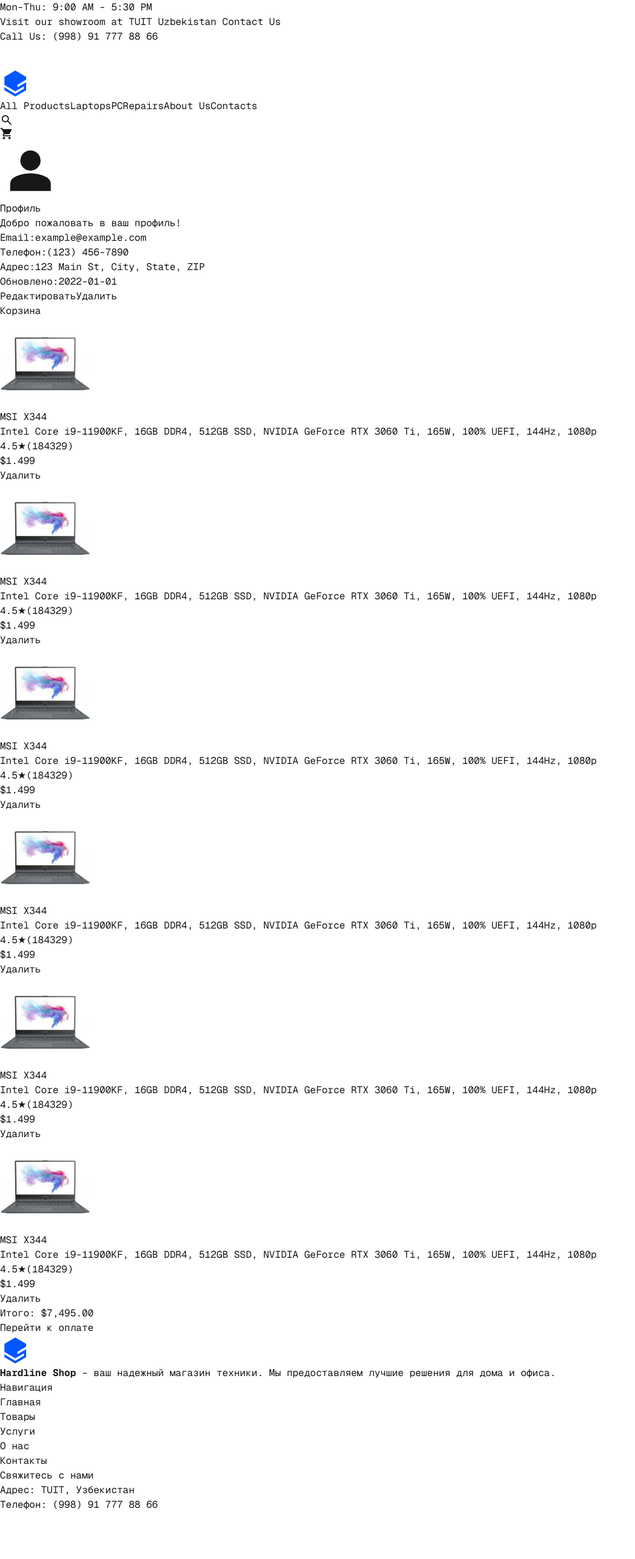
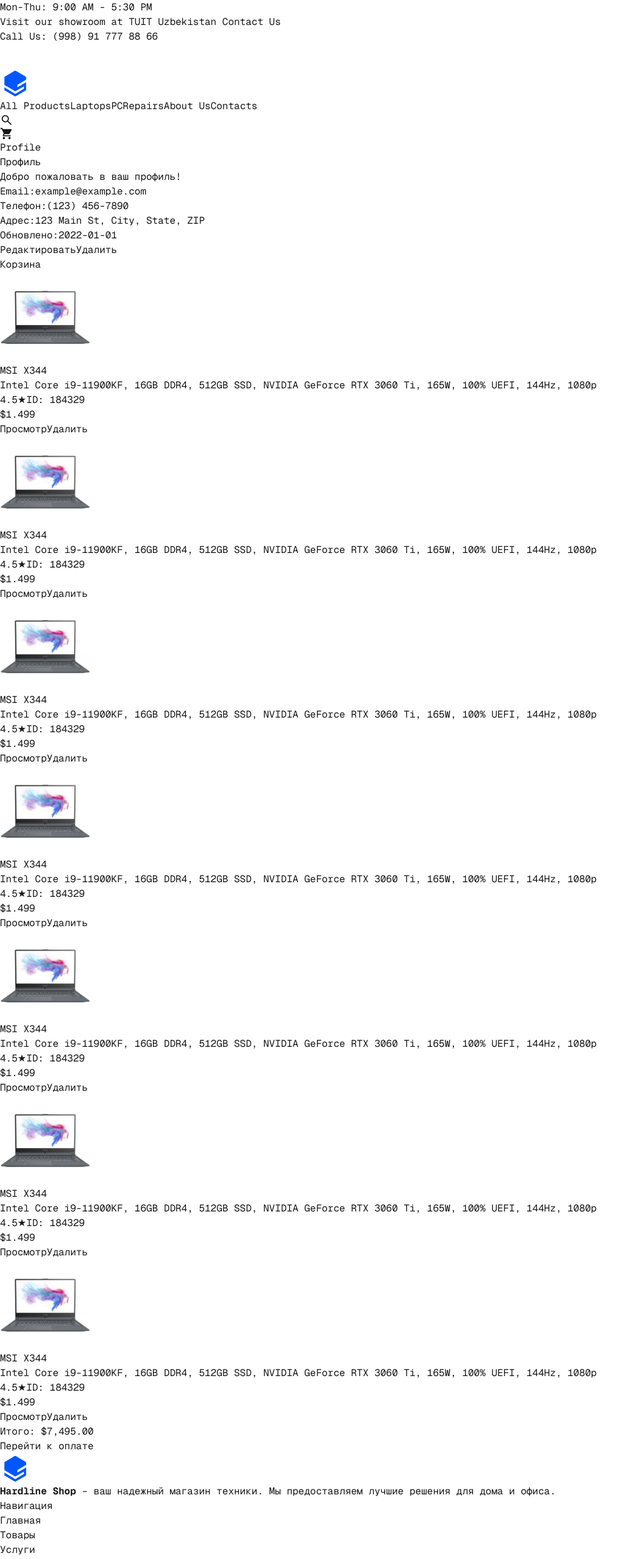
Before and after one commit to Zoha2400/hardline-store-frontend, a Next.js app: page /profile in a window 1280 px wide. Shown: the top 2557 px of the page at 61% size, without its empty margins (0-1042 px from the left). Built offline with nearby package versions, Linux system fonts and the light colour scheme; some icons are missing.

Commit message:
feat: push of upgrades

```diff
--- a/src/components/Cart.tsx
+++ b/src/components/Cart.tsx
@@ -1,4 +1,4 @@
-import React from "react";
+import Link from "next/link";
 
 const cards = [
     {
@@ -61,45 +61,65 @@
         id: "184329",
         url: "/product/184329",
     },
+    {
+        img: "/example.svg",
+        rate: 4.5,
+        title: "MSI X344",
+        price: 1.499,
+        description:
+            "Intel Core i9-11900KF, 16GB DDR4, 512GB SSD, NVIDIA GeForce RTX 3060 Ti, 165W, 100% UEFI, 144Hz, 1080p",
+        id: "184329",
+        url: "/product/184329",
+    },
+
 ];
 
 function Cart() {
     return (
-        <div className="w-3/5 h-auto overflow-auto p-6 bg-neutral-900 shadow-lg rounded-lg text-gray-200">
-            <h1 className="text-2xl font-bold mb-4">Корзина</h1>
-            <div className="flex flex-col gap-4">
+        <div className="w-full h-auto max-w-5xl mx-auto p-8 bg-neutral-900 shadow-xl overflow-auto rounded-2xl text-gray-200">
+            <h1 className="text-3xl font-extrabold mb-6 text-teal-400">Корзина</h1>
+            <div className="flex flex-col gap-6">
                 {cards.map((card, key) => (
                     <div
                         key={key}
-                        className="flex items-center gap-4 bg-neutral-800 p-4 rounded-lg shadow-sm hover:shadow-md transition-shadow"
+                        className="flex items-center gap-6 bg-neutral-800 p-6 rounded-lg shadow-md hover:shadow-lg transition-shadow"
                     >
                         <img
                             src={card.img}
                             alt={card.title}
-                            className="w-24 h-24 object-cover rounded-lg"
+                            className="w-32 h-32 object-cover rounded-lg border-2 border-gray-700"
                         />
+
                         <div className="flex-1">
-                            <h2 className="text-lg font-semibold text-gray-100">{card.title}</h2>
-                            <p className="text-sm text-gray-400">{card.description}</p>
-                            <div className="flex items-center gap-2 mt-2">
-                                <span className="text-yellow-400 font-bold">{card.rate}★</span>
-                                <span className="text-gray-500">({card.id})</span>
+                            <h2 className="text-xl font-semibold text-gray-100">{card.title}</h2>
+                            <p className="text-sm text-gray-400 mt-2">{card.description}</p>
+                            <div className="flex items-center gap-3 mt-3">
+                                <span className="text-yellow-400 text-lg font-bold">{card.rate}★</span>
+                                <span className="text-gray-500 text-sm">ID: {card.id}</span>
                             </div>
                         </div>
-                        <div className="flex flex-col items-end">
-                            <p className="text-lg font-bold text-gray-100">
-                                ${card.price}
-                            </p>
-                            <button className="px-4 py-2 bg-red-600 text-white rounded-lg hover:bg-red-700 transition">
-                                Удалить
-                            </button>
+
+                        <div className="flex flex-col items-end gap-3">
+                            <p className="text-lg font-bold text-gray-100">${card.price}</p>
+                            <div className="flex gap-3">
+                                {/* Кнопка "Просмотр" */}
+                                <Link href={card.url}>
+                                    <button className="px-4 py-2 text-white bg-teal-500 text-black font-semibold rounded-lg hover:bg-teal-600 transition">
+                                        Просмотр
+                                    </button>
+                                </Link>
+                                <button className="px-4 py-2 bg-red-600 text-white rounded-lg hover:bg-red-500 transition">
+                                    Удалить
+                                </button>
+                            </div>
                         </div>
                     </div>
                 ))}
             </div>
-            <div className="mt-6 flex justify-between items-center">
-                <p className="text-xl font-semibold text-gray-100">Итого: $7,495.00</p>
-                <button className="px-6 py-3 bg-blue-600 text-white rounded-lg hover:bg-blue-700 transition">
+
+            <div className="mt-8 flex justify-between items-center">
+                <p className="text-2xl font-semibold text-gray-100">Итого: $7,495.00</p>
+                <button className="px-8 py-3 bg-blue-600 text-white text-lg font-bold rounded-lg hover:bg-blue-700 transition">
                     Перейти к оплате
                 </button>
             </div>
--- a/src/components/Header/Header.tsx
+++ b/src/components/Header/Header.tsx
@@ -2,9 +2,13 @@
 import { Icon } from '@iconify/react';
 import Image from "next/image";
 import Link from 'next/link'
-
+import { usePathname } from 'next/navigation';
 
 function Header() {
+    const pathname = usePathname();
+
+    const isActive = pathname === '/profile';
+
     return (
         <header className="fixed top-0 z-20 left-0 bg-neutral-700 w-full h-24 border-b-1 border-b-white text-white">
             <section className="h-8 bg-neutral-900 flex justify-between items-center p-2 text-xs">
@@ -44,9 +48,17 @@
                 <div className="flex items-center gap-2">
                     <Icon icon="material-symbols:search-rounded" width="22"/>
                     <Icon icon="material-symbols:shopping-cart" width="22"/>
-                    <div className="profile w-10 h-10 rounded-full overflow-hidden flex justify-center items-center text-black bg-gray-300">
-                        <Icon icon="material-symbols:person" className="-mb-4" width="100"/>
-                    </div>
+                    <Link href="/profile">
+                        <div
+                            className={`profile p-2 rounded cursor-pointer overflow-hidden flex justify-center items-center ${
+                                isActive
+                                    ? 'bg-blue-600 text-white' // Активный стиль
+                                    : 'bg-gray-300 text-black hover:bg-blue-600 hover:text-white' // Обычный стиль
+                            }`}
+                        >
+                            Profile
+                        </div>
+                    </Link>
                 </div>
             </section>
 
```
